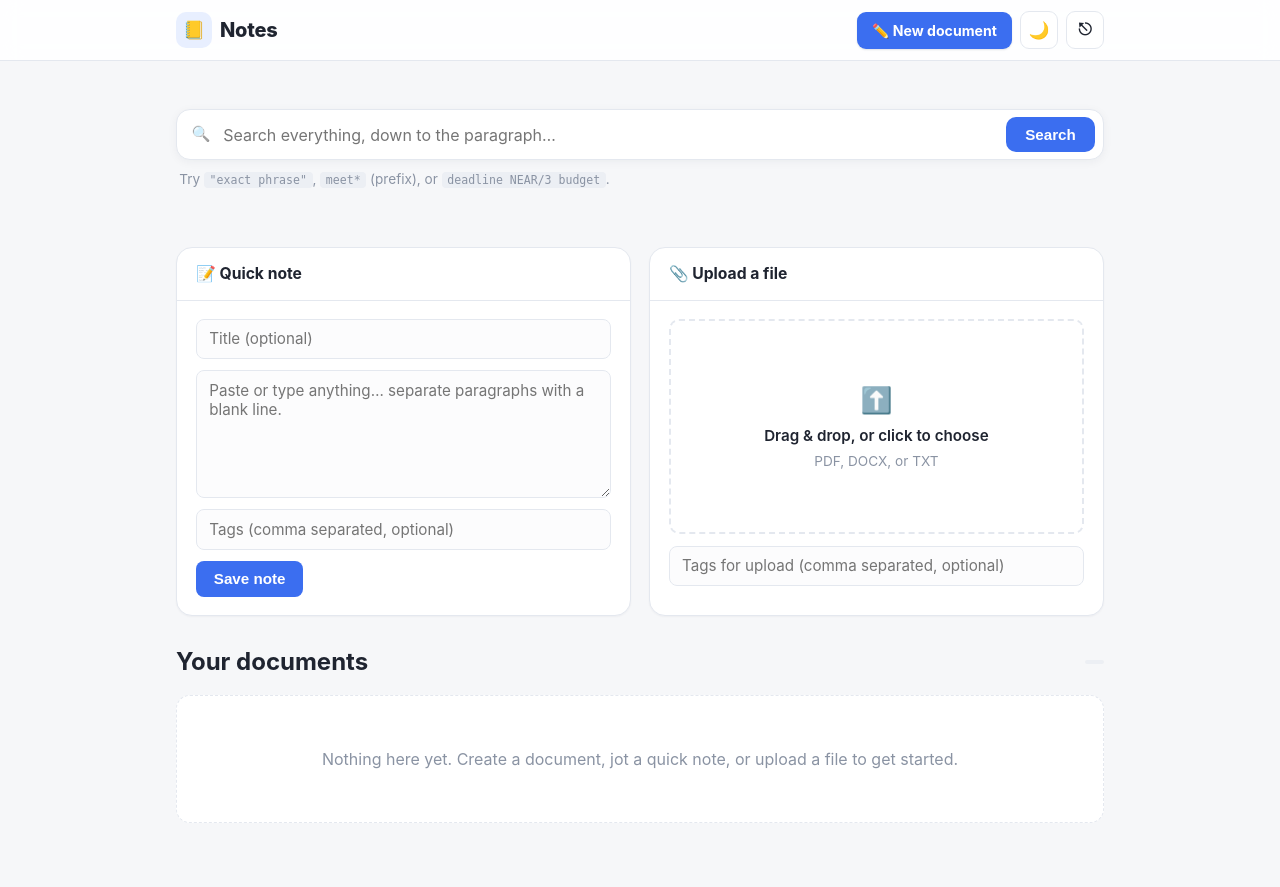
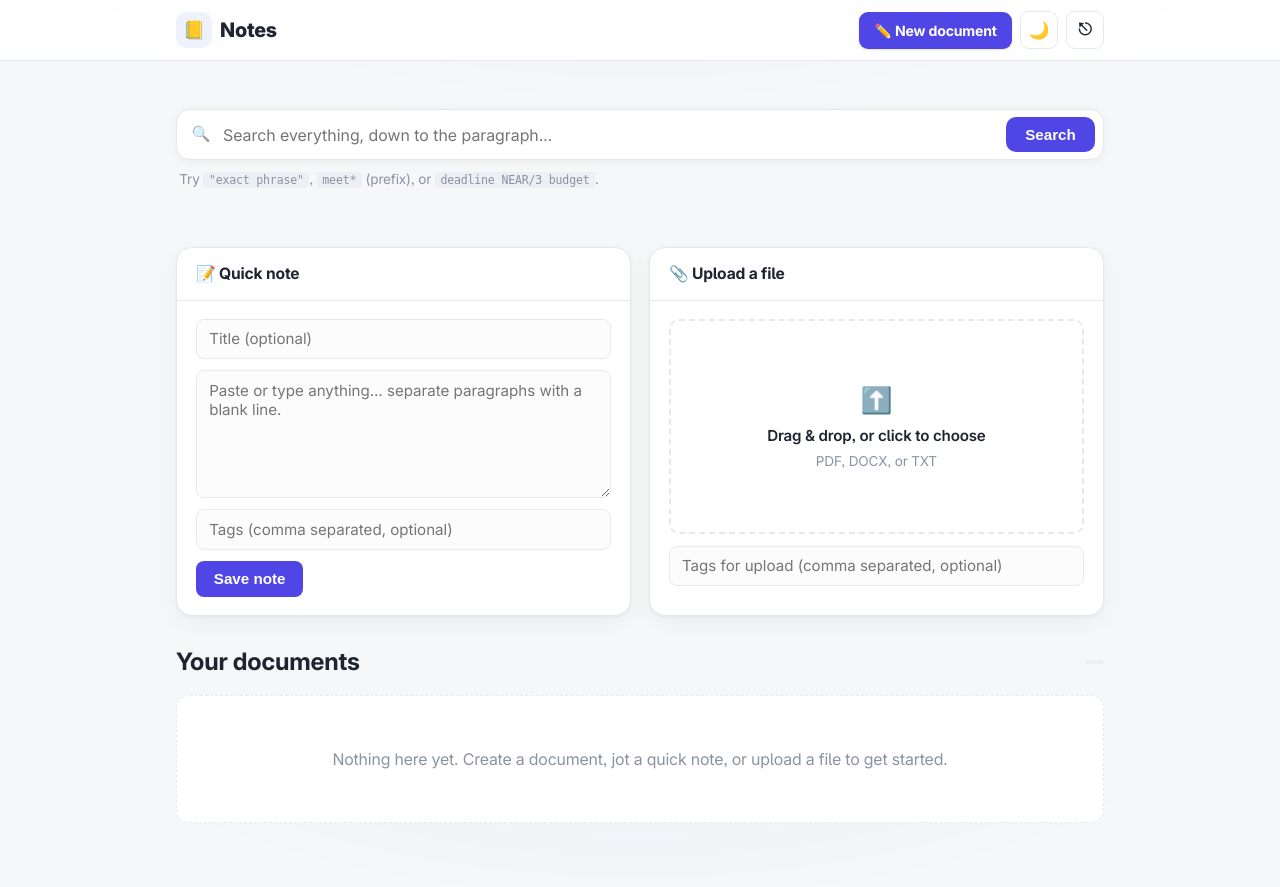
Before and after one commit to DanielTeshome07/Notes_App, a Flask app: page / in a window 1280 px wide. Run offline with Flask 3, Linux system fonts and the light colour scheme; data that the repository does not hold is empty.

Commit message:
Refresh the visual system: self-hosted Inter, indigo palette, depth
Address "still feels generic" — the app was using a default system
font and stock blue, which reads as unstyled. Introduce a proper
design system:

- Self-host Inter (variable woff2, upright + italic) under
  static/fonts and use it for all UI; no CDN dependency.
- Refined indigo accent (#4f46e5 / #818cf8 dark) replacing the stock
  blue, with matching soft tints.
- Layered, softer card shadows and a faint accent glow behind the
  page for subtle depth.
- Tighter tracking, antialiasing, and Inter's stylistic sets.

The editor document keeps its serif body; only the chrome restyles.

Co-Authored-By: Claude Opus 4.8 <noreply@anthropic.com>

```diff
--- a/static/style.css
+++ b/static/style.css
@@ -1,11 +1,27 @@
+/* Self-hosted Inter (variable) — no CDN dependency */
+@font-face {
+  font-family: "InterVariable";
+  font-style: normal;
+  font-weight: 100 900;
+  font-display: swap;
+  src: url("fonts/InterVariable.woff2") format("woff2");
+}
+@font-face {
+  font-family: "InterVariable";
+  font-style: italic;
+  font-weight: 100 900;
+  font-display: swap;
+  src: url("fonts/InterVariable-Italic.woff2") format("woff2");
+}
+
 :root {
   --bg: #f6f7f9;
   --card: #ffffff;
   --ink: #1f2430;
   --muted: #8a93a3;
-  --line: #e4e8ef;
-  --accent: #3b6ef0;
-  --accent-soft: #e8efff;
+  --line: #e6e8f0;
+  --accent: #4f46e5;
+  --accent-soft: #eef2ff;
   --mark: #fff2a8;
   --mark-ink: #3a2f00;
   --ok: #1a7f4b;
@@ -14,7 +30,8 @@
   --chip: #eceff4;
   --chip-ink: #56607a;
   --radius: 12px;
-  --shadow: 0 1px 2px rgba(20, 30, 60, 0.04);
+  --shadow: 0 1px 3px rgba(24, 28, 50, 0.05), 0 8px 24px rgba(24, 28, 50, 0.045);
+  --bg-glow: rgba(79, 70, 229, 0.06);
   /* Editor "desk + A4 sheet". Paper stays white in both themes. */
   --canvas: #e4e7ee;
   --canvas-2: #eef1f7;   /* lighter top of the desk gradient */
@@ -31,8 +48,8 @@
   --ink: #e7ebf2;
   --muted: #8b95a7;
   --line: #2a313d;
-  --accent: #5b86f5;
-  --accent-soft: #1e2a44;
+  --accent: #818cf8;
+  --accent-soft: #232649;
   --mark: #6b5e1f;
   --mark-ink: #fff6cf;
   --ok: #3fb87a;
@@ -40,7 +57,8 @@
   --field: #11161e;
   --chip: #242b36;
   --chip-ink: #aeb8c9;
-  --shadow: 0 1px 2px rgba(0, 0, 0, 0.4);
+  --shadow: 0 1px 3px rgba(0, 0, 0, 0.35), 0 10px 28px rgba(0, 0, 0, 0.3);
+  --bg-glow: rgba(129, 140, 248, 0.1);
   /* A darker "desk" so the white sheet reads as paper; paper itself unchanged. */
   --canvas: #0a0d12;
   --canvas-2: #141922;
@@ -51,10 +69,16 @@
 
 body {
   margin: 0;
-  font-family: -apple-system, BlinkMacSystemFont, "Segoe UI", Roboto, Helvetica, Arial, sans-serif;
-  background: var(--bg);
+  font-family: "InterVariable", "Inter", -apple-system, BlinkMacSystemFont, "Segoe UI", Roboto, Helvetica, Arial, sans-serif;
+  font-feature-settings: "cv05" 1, "ss03" 1;
+  letter-spacing: -0.011em;
+  background-color: var(--bg);
+  background-image: radial-gradient(1000px 440px at 50% -180px, var(--bg-glow), transparent 70%);
+  background-attachment: fixed;
   color: var(--ink);
   line-height: 1.5;
+  -webkit-font-smoothing: antialiased;
+  text-rendering: optimizeLegibility;
   transition: background 0.2s ease, color 0.2s ease;
 }
 
```
Also changed, not shown: static/fonts/InterVariable-Italic.woff2 (added), static/fonts/InterVariable.woff2 (added).
